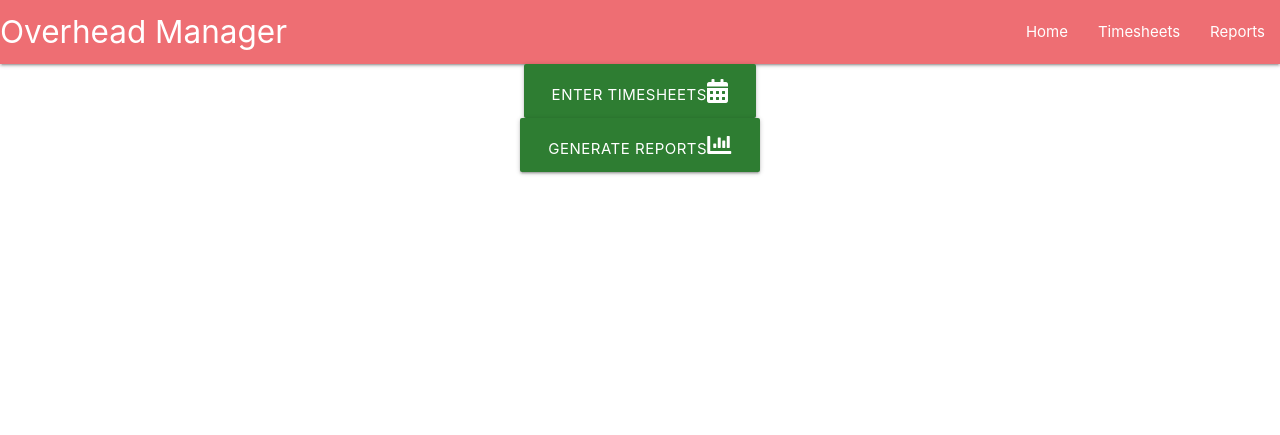
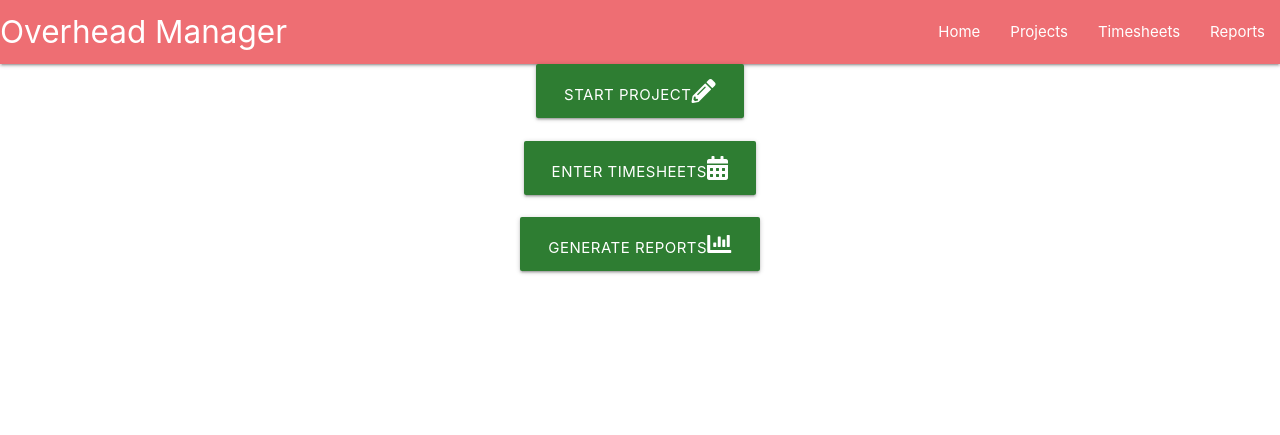
Before and after one commit to Mikewalk28/Milestone-project-3, a Flask app: page / in a window 1280 px wide. Shown: the top 435 px of the page. Run offline with Flask 3, Linux system fonts and the light colour scheme; some libraries are stand-ins or nearby versions.

Commit message:
adding in projects page and adding button to home/routes

```diff
--- a/overheadmanager/routes.py
+++ b/overheadmanager/routes.py
@@ -28,6 +28,9 @@ def home():
     return render_template("home.html")
 
 
+@app.route("/projects")
+def projects():
+    return render_template("projects.html")
 
 @app.route("/reports")
 def reports():
--- a/overheadmanager/templates/home.html
+++ b/overheadmanager/templates/home.html
@@ -21,6 +21,7 @@
             <a href="/" class="brand-logo">Overhead Manager</a>
             <ul id="nav-mobile" class="right hide-on-med-and-down">
                 <li><a href="{{ url_for('home') }}">Home</a></li>
+                <li><a href="{{ url_for('projects') }}">Projects</a></li>
                 <li><a href="{{ url_for('timesheets') }}">Timesheets</a></li>
                 <li><a href="{{ url_for('reports') }}">Reports</a></li>
              </ul>
@@ -31,10 +32,14 @@
     <main class="container">
         {% block content %}
          <!-- Buttons to take you posting timesheet or to the report section -->
+         <div id="homeSection" class="col s12 center-align">
+            <a href="{{ url_for('projects') }}" id="project" class="btn-large green darken-3">Start Project<i class="fas fa-pencil-alt" style="color: white;"></i></a>
+        </div>
+        <br>
         <div id="homeSection" class="col s12 center-align">
             <a href="{{ url_for('timesheets') }}" id="timesheet" class="btn-large green darken-3">Enter Timesheets<i class="fas fa-calendar-alt" style="color: white;"></i></a>
         </div>
-
+        <br>
         <div class="col s12 center-align">
             <a href="{{ url_for('reports') }}" id="report" class="btn-large green darken-3">Generate Reports<i class="fas fa-chart-bar" style="color: white;"></i></a>
         </div>
--- /dev/null
+++ b/overheadmanager/templates/projects.html
@@ -0,0 +1,6 @@
+{% extends "home.html" %}
+{% block content %}
+
+<h3 class="red-text text-darken-4 center-align">Projects</h3>
+
+{% endblock %}
```
